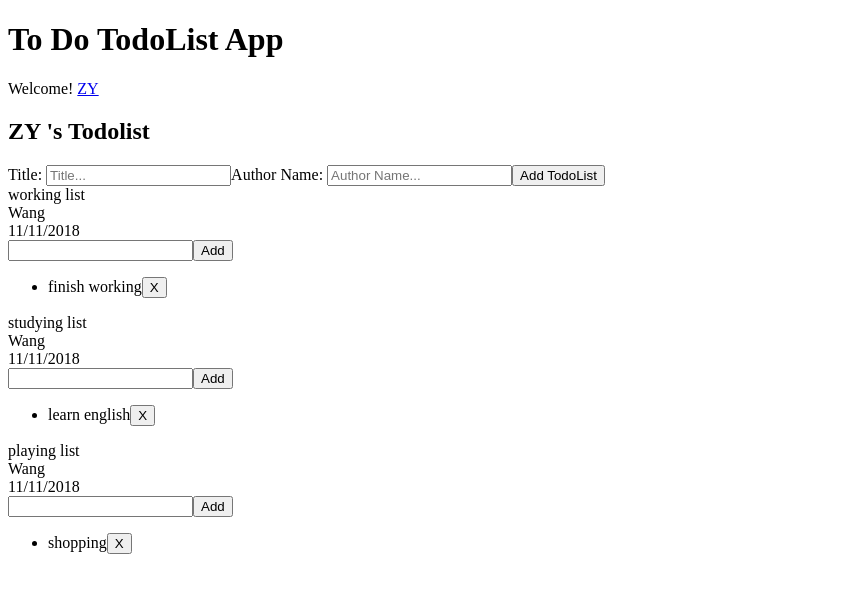
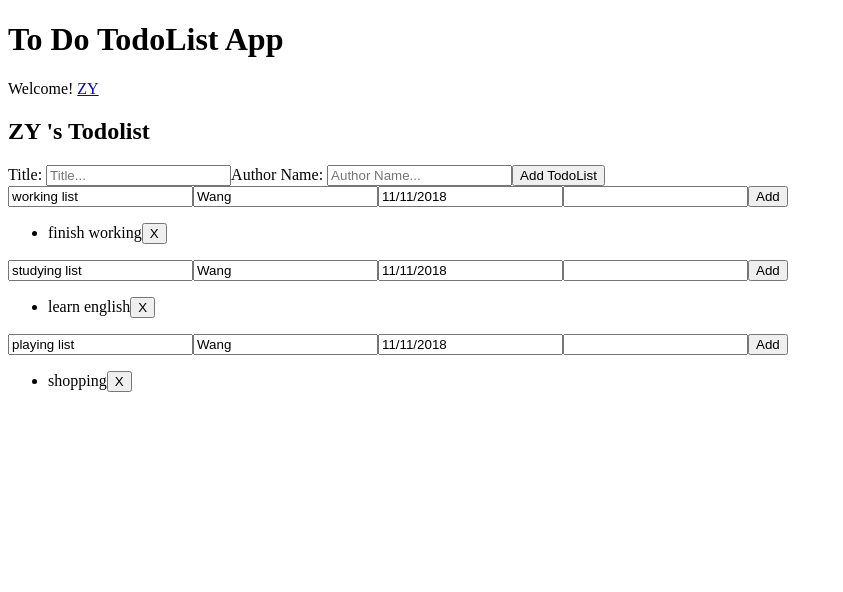
Before and after one commit to xiaoxiaozhou1200/Assignment6_TodoList-Project, an Angular app in the folder Assignment6/: page /users in a window 1280 px wide. Shown: the top 592 px of the page, without its empty margins (0-843 px from the left). Built offline with nearby package versions, Linux system fonts and the light colour scheme.

Commit message:
fix the input

```diff
--- a/Assignment6/package.json
+++ b/Assignment6/package.json
@@ -35,6 +35,7 @@
     "codelyzer": "~4.5.0",
     "jasmine-core": "~2.99.1",
     "jasmine-spec-reporter": "~4.2.1",
+    "json-server": "^0.14.0",
     "karma": "~3.0.0",
     "karma-chrome-launcher": "~2.2.0",
     "karma-coverage-istanbul-reporter": "~2.0.1",
--- a/Assignment6/src/app/users/users.component.html
+++ b/Assignment6/src/app/users/users.component.html
@@ -9,9 +9,9 @@
   <button (click)="addNewList()" class="addBtn" id="addListBtn">Add TodoList</button>
 </div>
 <div *ngFor="let list of user.list">
-  <div>{{list.title}}</div>
-  <div>{{list.author}}</div>
-  <div>{{list.date}}</div>
+  <input value="{{list.title}}">
+  <input value="{{list.author}}">
+  <input value="{{list.date}}">
   <label>
     <input [(ngModel)]="list.tempNewTodo" type="text"></label><button (click)="addNewItem(list)">Add</button>
   <ul>
```
Also changed, not shown: Assignment6/angular.json (line endings or trailing spaces), 1 other file (tests, documents, lock files or other folders).
